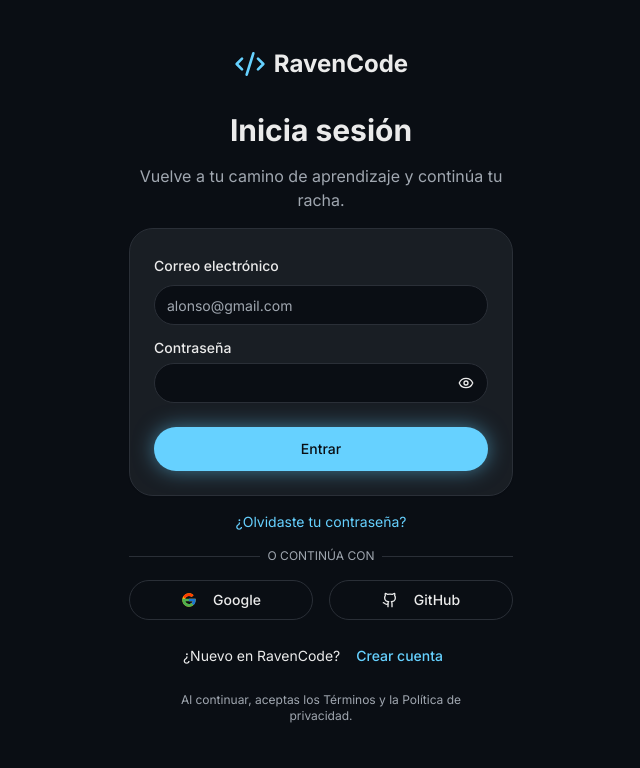
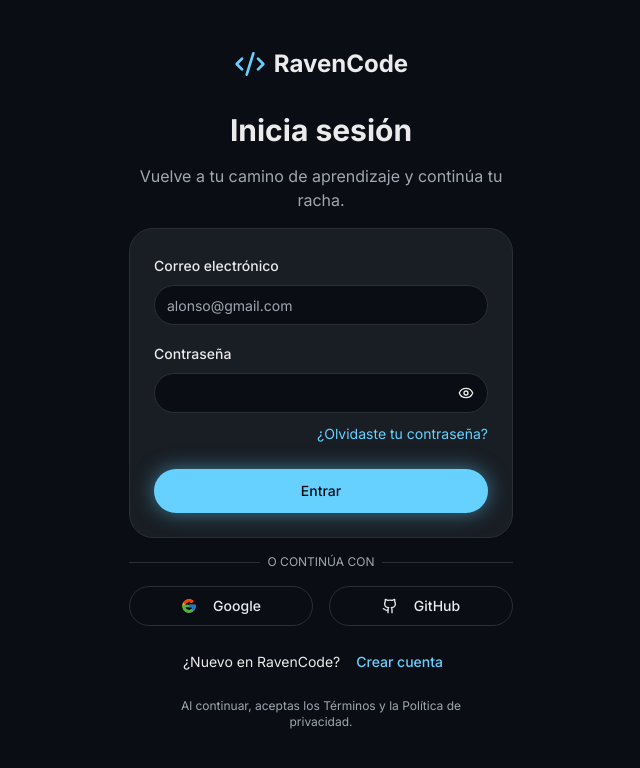
Before and after one commit to Lume03/Codecraft, a Next.js app: page /auth in a window 1280 px wide. Shown: the top 768 px of the page, without its empty margins (319-959 px from the left). Built offline with nearby package versions, Linux system fonts and the light colour scheme.

Commit message:
El olvidaste tu contreseña deberia ir debajo de donde escribes la contra

```diff
--- a/src/app/auth/page.tsx
+++ b/src/app/auth/page.tsx
@@ -79,7 +79,6 @@
     if (!firestore) return;
     const userRef = doc(firestore, 'users', user.uid);
 
-    // Base data that is always updated on login/signup to keep it fresh
     const baseData = {
         displayName: user.displayName || fullname,
         email: user.email,
@@ -87,7 +86,6 @@
         firebaseUid: user.uid,
     };
 
-    // Data that is only set on creation or if it's missing (the "reset")
     const initialData = {
         level: 1,
         streak: 0,
@@ -100,15 +98,11 @@
 
     try {
         if (isNewUser) {
-            // For new users, create the full document
             await setDoc(userRef, { ...baseData, ...initialData });
         } else {
-            // For existing users, update base data and only add initial data if missing.
-            // Using merge: true ensures we don't overwrite existing progress, lives, etc.
             await setDoc(userRef, { ...baseData, ...initialData }, { merge: true });
         }
 
-        // Also create/update in MongoDB
         const mongoData = {
             ...baseData,
             level: 1,
@@ -116,6 +110,7 @@
             achievements: [],
             lives: 5,
             lastLifeUpdate: new Date(),
+            lastStreakUpdate: new Date(),
         };
 
         await fetch('/api/users', {
@@ -140,11 +135,11 @@
     try {
       if (isLogin) {
         const userCredential = await signInWithEmailAndPassword(auth, email, password);
-        await upsertUserDocument(userCredential.user); // Ensure user doc is up-to-date
+        await upsertUserDocument(userCredential.user);
         router.push('/learn');
       } else {
         const userCredential = await createUserWithEmailAndPassword(auth, email, password);
-        await upsertUserDocument(userCredential.user, true); // It's a new user
+        await upsertUserDocument(userCredential.user, true);
         router.push('/profile/setup');
       }
     } catch (error: any) {
@@ -231,9 +226,7 @@
                 />
               </div>
               <div className="space-y-2">
-                <div className="flex items-center justify-between">
-                  <Label htmlFor="password">Contraseña</Label>
-                </div>
+                <Label htmlFor="password">Contraseña</Label>
                 <div className="relative">
                   <Input
                     id="password"
@@ -258,6 +251,16 @@
                     </span>
                   </Button>
                 </div>
+                 {isLogin && (
+                  <div className="text-right">
+                    <Link
+                      href="#"
+                      className="text-sm text-primary hover:underline"
+                    >
+                      ¿Olvidaste tu contraseña?
+                    </Link>
+                  </div>
+                )}
               </div>
 
               {!isLogin && (
@@ -312,17 +315,6 @@
             </CardFooter>
           </Card>
 
-          {isLogin && (
-            <div className="text-center text-sm">
-                <Link
-                    href="#"
-                    className="text-primary hover:underline"
-                >
-                    ¿Olvidaste tu contraseña?
-                </Link>
-            </div>
-          )}
-
           <div className="relative w-full">
             <div className="absolute inset-0 flex items-center">
               <span className="w-full border-t" />
```
